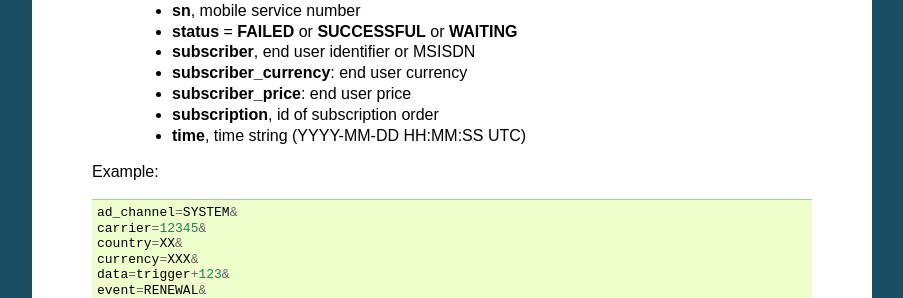
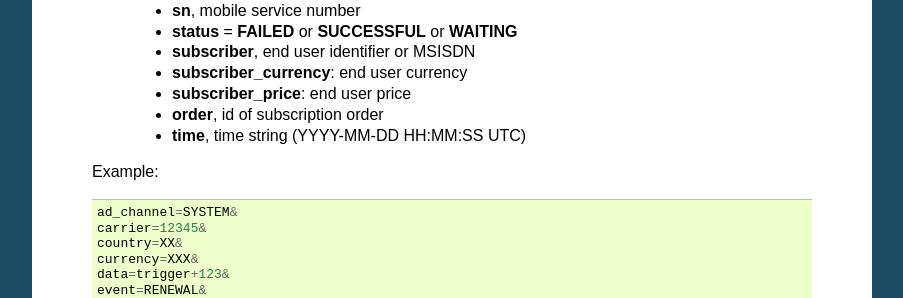
Before and after one commit to megasyst/lab, a Sphinx documentation site: the page built from docs/2_subscription.rst, in a window 1280 px wide and 900 px high, scrolled down 4468 px. Shown: the part 154-452 px from the top of the window, without its empty margins (198-1101 px from the left). Built offline with Sphinx 7.4.7, drawn with Linux system fonts in a browser that asks for light colours.

Commit message:
Update 2_subscription.rst

```diff
--- a/docs/2_subscription.rst
+++ b/docs/2_subscription.rst
@@ -243,7 +243,7 @@ Megasyst notificates merchants by HTTP with following parameters:
     * **subscriber**, end user identifier or MSISDN
     * **subscriber_currency**: end user currency
     * **subscriber_price**: end user price
-    * **subscription**, id of subscription order
+    * **order**, id of subscription order
     * **time**, time string (YYYY-MM-DD HH:MM\:SS UTC)
 
   Example::
```
